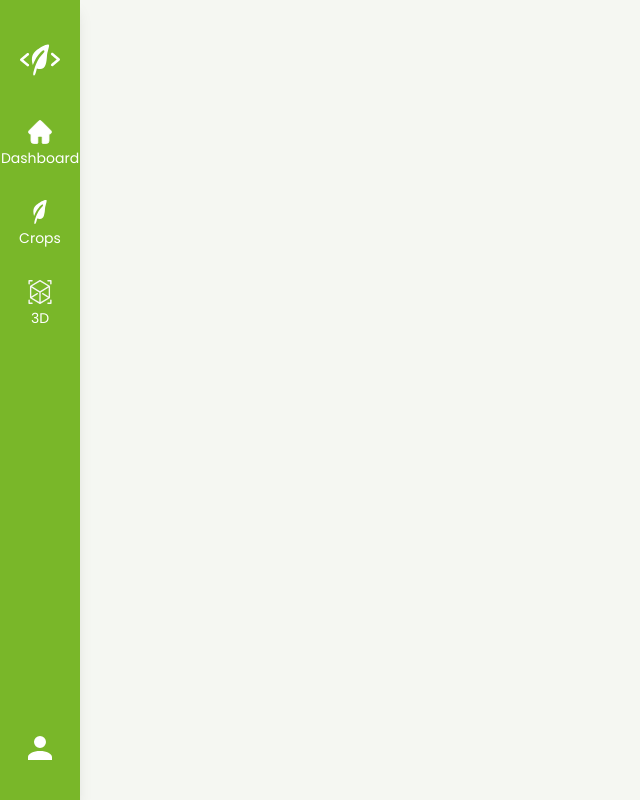
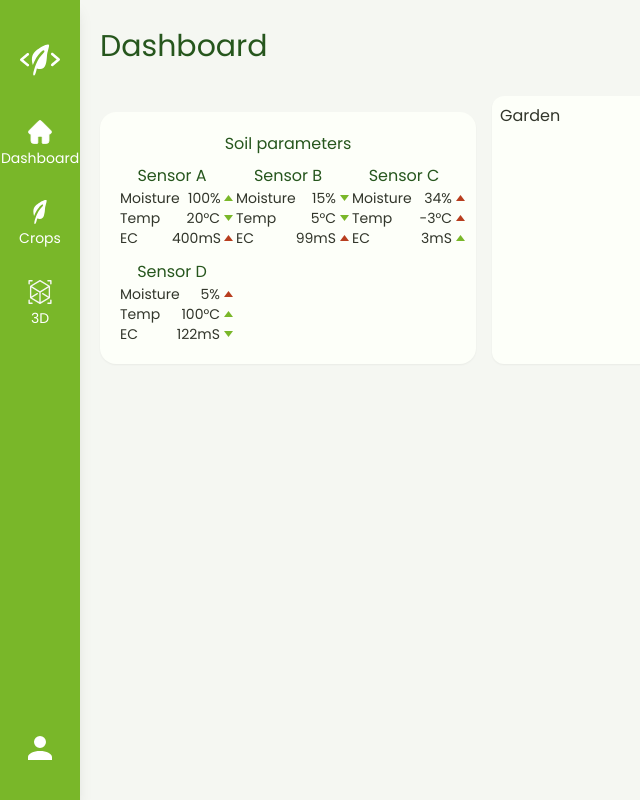
Before and after one commit to naturerobots/HSOS-SEP-PlantMap-2022, a Vue app in the folder vue/: page /dashboard in a window 1280 px wide. Shown: the whole page, without its empty margins (0-640 px from the left). Built offline with nearby package versions, Linux system fonts and the light colour scheme; no server answers.

Commit message:
feat: added basic layout with components

```diff
--- a/vue/src/views/DashboardView.vue
+++ b/vue/src/views/DashboardView.vue
@@ -1,20 +1,20 @@
 <template>
-  <!-- <h1>Dashboard</h1> -->
-  <!--Test for weather / can be removed-->
-  <weather-comp></weather-comp>
-
-  <!-- <div class="grid grid-cols-3 gap-4 place-items-stretch h-fit p-3">
+  <div class="px-3 py-5 text-3xl text-primary-focus">
+    <h1>Dashboard</h1>
+  </div>
+  <div class="grid grid-cols-3 gap-4 place-items-stretch h-fit p-3">
     <div>
-      <div class="bg-gray-200 h-96 p-2">Weather</div>
+      <weather-comp></weather-comp>
     </div>
     <div class="col-span-2 row-span-2">
-      <div class="bg-gray-200 h-full p-2">Garden</div>
+      <div class="bg-[#fdfff9] h-full p-2 rounded-xl shadow-sm">Garden</div>
     </div>
     <div>
-      <div class="bg-gray-200 h-48 p-2">Sensor</div>
+      <sensor-comp></sensor-comp>
     </div>
-  </div> -->
+  </div>
 
+  <!-- DEMO LAYOUTS -->
   <!-- <div class="grid grid-cols-3 gap-4 place-items-stretch h-fit p-3">
     <div>
       <div class="bg-gray-200 h-96 p-2">Weather</div>
@@ -56,6 +56,7 @@ import { onMounted } from "vue";
 import { weatherStore } from "../stores/weatherStore";
 
 import WeatherComp from "@/components/WeatherComp.vue";
+import SensorComp from "@/components/SensorComp.vue";
 
 onMounted(() => {
   weatherStore().loadDataFromApi();
```
